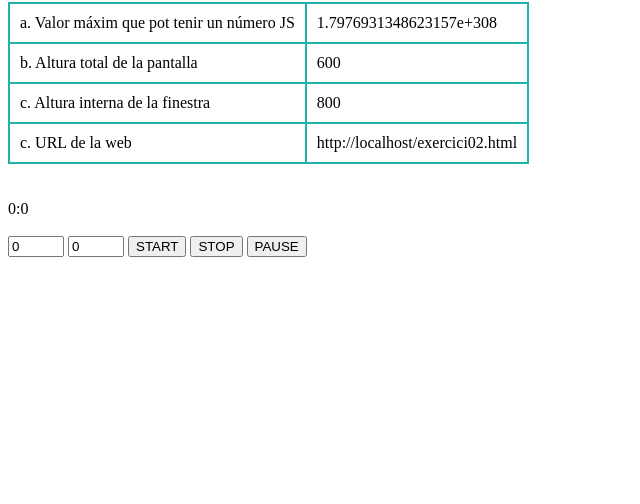
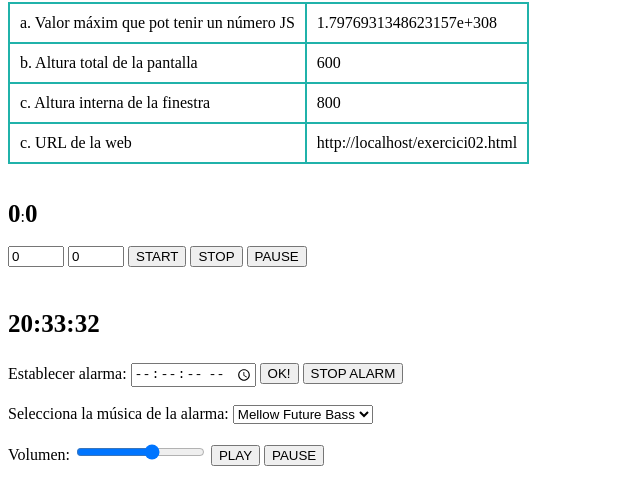
Before and after one commit to JuditoCHAN/M06_PR2, a plain HTML site: page exercici02.html in a window 1280 px wide. Both pictures are taken after a click on the button "START". Shown: the part 78-582 px from the top of the page, without its empty margins (0-640 px from the left). Drawn offline with Linux system fonts and the light colour scheme.

Commit message:
Terminando ej5

```diff
--- a/exercici02.html
+++ b/exercici02.html
@@ -11,14 +11,22 @@
             border-collapse: collapse;
             padding: 10px;
         }
+
+        #cuentaAtrasMinutos, #cuentaAtrasSegundos, #reloj {
+            font-size: 25px;
+            font-weight: bold;
+        }
     </style>
 </head>
 <body>
     <h1>Ejercicio 2</h1>
+    <!--TABLA DEL EJERCICIO 3-->
     <div id="taula_propietats"></div>
 
+
+    <!--CUENTA ATRAS DEL EJERCICIO 4-->
     <br><br>
-    <span id="cuentaAtrasMinutos">00</span>:<span id="cuentaAtrasSegundos">00</span>
+    <span id="cuentaAtrasMinutos">0</span>:<span id="cuentaAtrasSegundos">0</span>
 
     <br><br>
     <input type="number" name="input_minutos" id="input_minutos" min="0" max="59" value="0">
@@ -29,5 +37,30 @@
     <button type="button" onclick="pauseCuentaAtras()">PAUSE</button>
 
 
+    <!--EJERCICIO 5: RELOJ QUE MUESTRA LA HORA ACTUAL-->
+    <br><br>
+    <p id="reloj"></p>
+
+    <!--ALARMA-->
+    <label for="alarma">Establecer alarma: </label>
+    <input type="time" name="alarma" id="alarma" step="1">
+    <button onclick="setAlarm()">OK!</button>
+    <button onclick="stopAlarm()">STOP ALARM</button>
+    <span style="color: limegreen;" id="mensajeConfirmacion"></span>
+
+    <!--SELECT PARA SELECCIONAR LA CANCION DE LA ALARMA-->
+    <br><br>
+    <label for="musica">Selecciona la música de la alarma: </label>
+    <select name="musica" id="musica">
+        <option value="mellow-future-bass-bounce-on-it-184234.mp3">Mellow Future Bass </option>
+        <option value="sad-soul-chasing-a-feeling-185750.mp3">Sad Soul</option>
+    </select>
+
+    <!--BARRA PARA SELECCIONAR EL VOLUMEN-->
+    <br><br>
+    <label for="vol">Volumen: </label>
+    <input type="range" id="vol" min="0" max="1" step="0.2" onchange="changeVolume()">
+    <button onclick="">PLAY</button>
+    <button onclick="">PAUSE</button>
 </body>
 </html>
--- a/exercici02.js
+++ b/exercici02.js
@@ -22,53 +22,110 @@ document.getElementById("taula_propietats").innerHTML = `<table>
 `
 
 
+
 // 4. 3p] Afegeix al document HTML un compte enrere inicialment a 00minuts i 00segons
 // a. Permet que l’usuari pugui establir quants minuts i segons vol que duri.
 // b. Permet que l’usuari inicií el compte enrere i el pugui aturar (restablint-lo a 0) i pausar
 // c. Quan el compte enrere arribi a 0, avisa amb una música i permet que es pugui aturar.
-let stopTimer = false; //cuando carga la pag se pone a false
+
 let ref_interval;
+let isPaused = false; //cuando carga la pag se pone a false
+let minutos, segundos;
 
 function startCuentaAtras() {
+    if(!isPaused) { //para que no coja los nuevos valores de los inputs cuando esta pausado
         //guardamos los valores de los inputs
-    let minutos = parseInt(document.getElementById("input_minutos").value);
-    let segundos = parseInt(document.getElementById("input_segundos").value);
+        minutos = parseInt(document.getElementById("input_minutos").value);
+        segundos = parseInt(document.getElementById("input_segundos").value);
+    }
 
-    stopTimer = false; //cuando le das a START se pone a false
+    if(!ref_interval) { //verificamos si es null o undefined (null, undefined y 0 == falso)
+        isPaused = false; //cuando le das a START (ya sea iniciando o reanudando el intervalo) se pone a false
 
         ref_interval = window.setInterval(function() { //hacemos que se actualicen cada segundo
             document.getElementById("cuentaAtrasMinutos").innerText = minutos;
             document.getElementById("cuentaAtrasSegundos").innerText = segundos;
 
-        if(!stopTimer) {
+            if(!isPaused) {
                 if(segundos === 0) {
                     if(minutos !== 0) {
                         minutos -= 1;
                         segundos = 59;
                     } else { //cuando es 00:00 o llega a 00:00 paramos el intervalo
                         window.clearInterval(ref_interval);
+                        ref_interval = null; //para evitar intervalos duplicados
                     }
                 } else {
                     segundos -= 1;
                 }
             }
-        // else { //stopTimer == true
-        //     window.clearInterval(ref_interval);
-        // }
-
         }, 1000);
-
+    }
 }
 
 function stopCuentaAtras() {
+    window.clearInterval(ref_interval);
+    ref_interval = null;
     //ponemos los valores de los spans a 0
-    // stopTimer = true;
-    window.clearInterval(ref_interval);
     document.getElementById("cuentaAtrasMinutos").innerText = 0;
     document.getElementById("cuentaAtrasSegundos").innerText = 0;
+    minutos = 0;
+    segundos = 0;
+    isPaused = false; //no está pausado, le hemos dado a STOP
 }
 
 function pauseCuentaAtras() {
-    // stopTimer = true;
+    isPaused = true;
     window.clearInterval(ref_interval);
+    ref_interval = null; //eliminamos el intervalo y su referencia pero mantenemos los valores de las variables minutos y segundos
 }
+
+
+
+// 5p] Afegeix un rellotge que mostri la hora, minuts i segons actuals i s’actualitzi cada segon.
+// a. Afegeix la possibilitat d’establir una alarma que avisi en una hora en concret
+// b. Al saltar l’alarma aconsegueix que soni una música i que es pugui aturar
+// c. L’usuari pot escollir entre diferents músiques
+// d. L’usuari pot establir el volum
+// e. En qualsevol moment l’usuari pot reproduir i aturar la música de l’alarm
+let reloj = setInterval(myTimer, 1000); //ponemos myTimer sin () porque queremos pasar la referencia, sino se ejecutaría inmediatamente y 1 sola vez
+let horaAlarma;
+let alarmaSonando = false;
+let audio = new Audio();
+
+function myTimer() {
+    let t = new Date();
+    let horaActual = t.getHours().toString().padStart(2, "0") + ":" + t.getMinutes().toString().padStart(2, "0") + ":" + t.getSeconds().toString().padStart(2, "0");
+    document.getElementById("reloj").innerHTML = horaActual;
+
+    if(horaAlarma) { //si no es null ni undefined (o sea, si se ha hecho el setAlarm)
+        if(horaActual == horaAlarma) {
+            console.log("COINCIDE ALARMA CON HORA");
+            alarmaSonando = true;
+            playMusic();
+        }
+    }
+}
+
+function setAlarm() {
+    horaAlarma = document.getElementById("alarma").value;
+    console.log("Alarma programada a la hora: " + horaAlarma);
+    document.getElementById("mensajeConfirmacion").innerHTML = "Se ha programado la alarma con éxito!";
+}
+
+function playMusic() {
+    audio.src = document.getElementById("musica").value;
+    console.log("Iniciando reproducción de la canción...");
+    audio.play();
+}
+
+function stopAlarm() {
+    audio.pause();
+    audio.currentTime = 0;
+    console.log("ALARMA PARADA");
+    document.getElementById("mensajeConfirmacion").innerHTML = "Se ha parado la alarma.";
+}
+
+function changeVolume() {
+    audio.volume = document.getElementById("vol").value;
+}
```
Also changed, not shown: 2 other files. Lines whose indentation alone changed are shown as unchanged.
